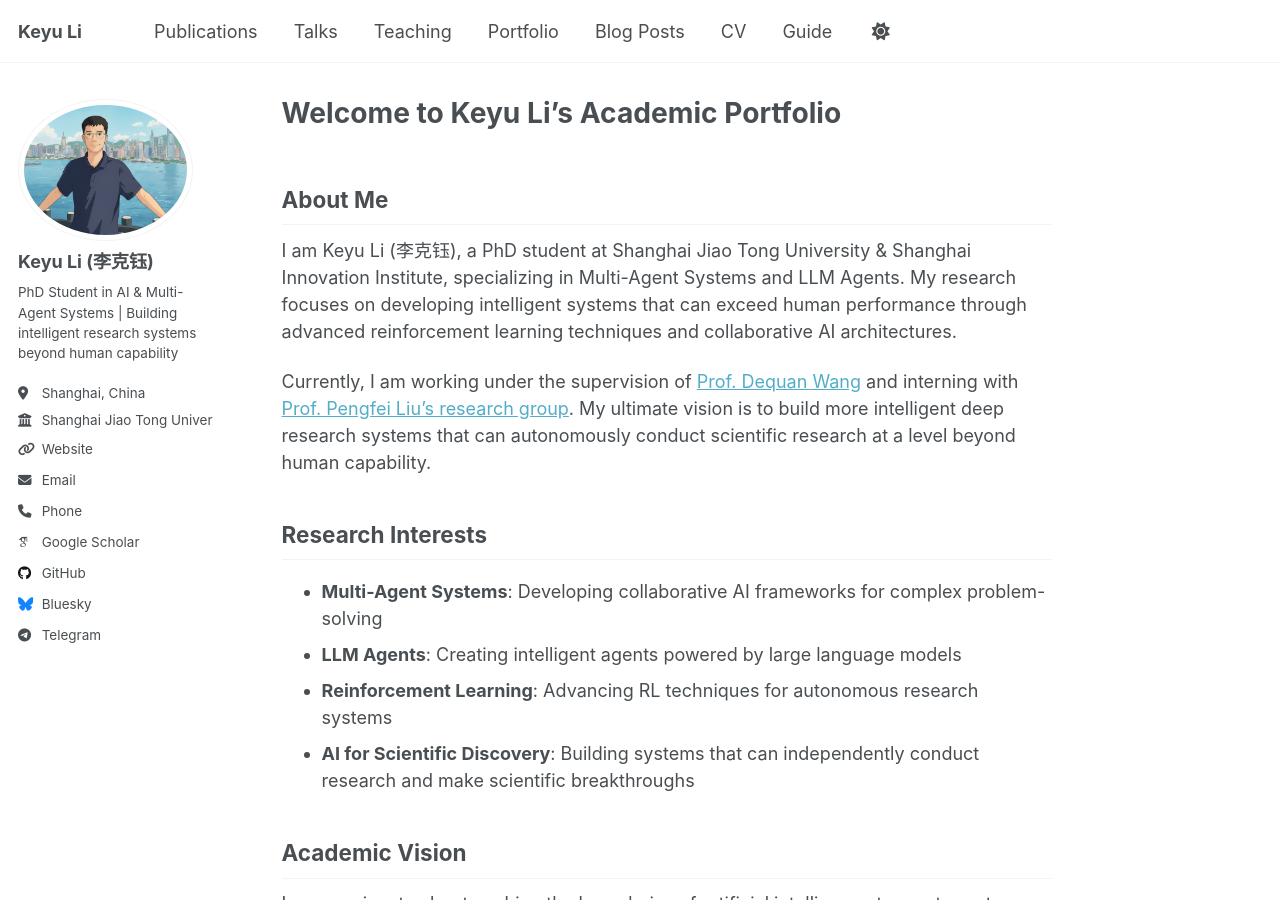
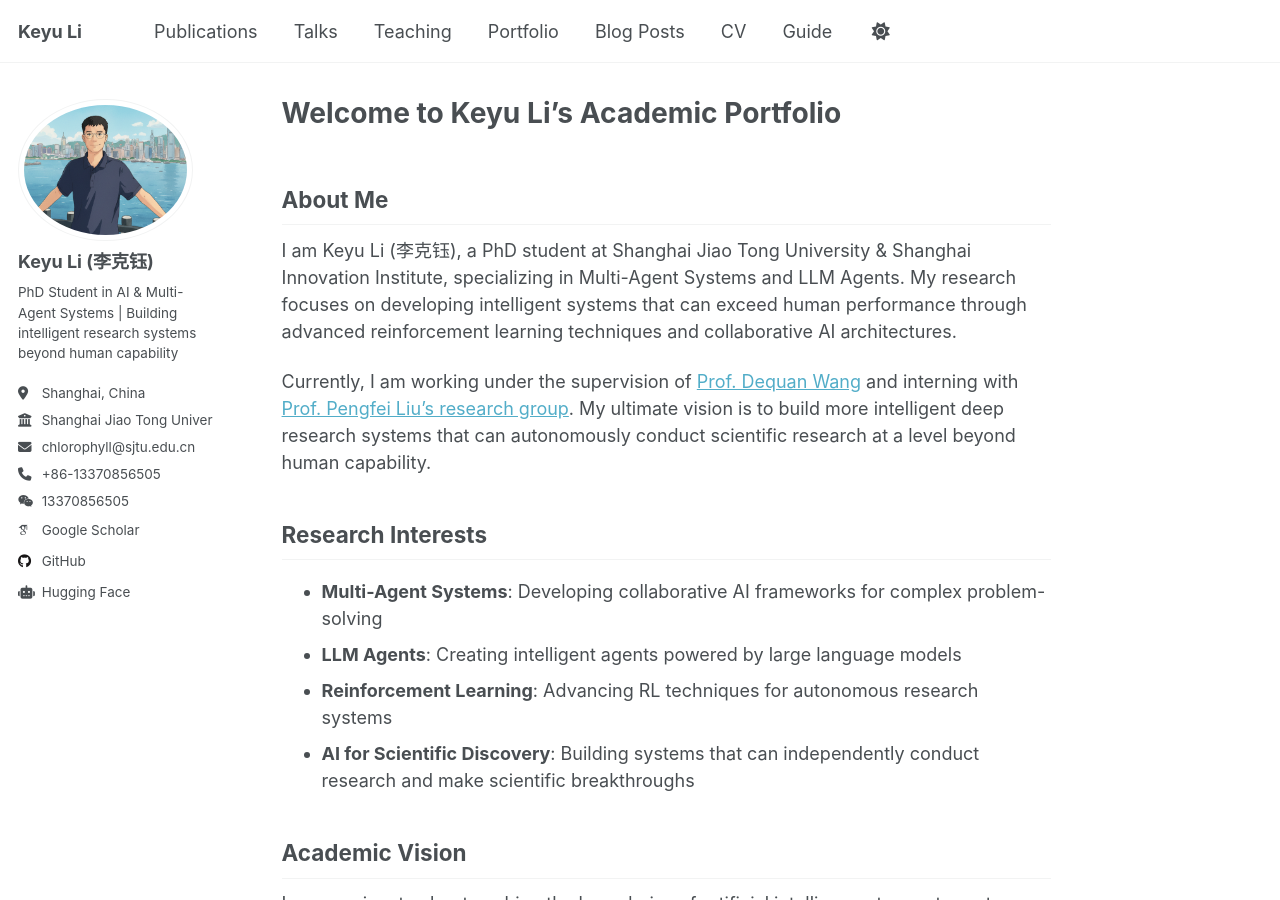
Before and after one commit to weizhihao1/weizhihao1.github.io, a Jekyll site: the page built from _pages/about.md, in a window 1280 px wide and 900 px high. Built offline with Jekyll 4.4.1, drawn with Linux system fonts in a browser that asks for light colours; some web fonts are replaced; a script that is not in the unit is left out.

Commit message:
update wechat

```diff
--- a/_config.yml
+++ b/_config.yml
@@ -29,7 +29,7 @@ author:
   bio              : "PhD Student in AI & Multi-Agent Systems | Building intelligent research systems beyond human capability"
   location         : "Shanghai, China"
   employer         : "Shanghai Jiao Tong University"
-  uri              : "wechat: 13370856505" # 使用您的手机号
+  uri              : # "wechat: 13370856505" # 使用您的手机号
   email            : "chlorophyll@sjtu.edu.cn"
   phone            : "+86-13370856505"  # 添加您的手机号
 
@@ -55,7 +55,7 @@ author:
 
   # Social media
   artstation       : # Username
-  bluesky          : "bsky.app" # Replace this with you Bluesky username
+  bluesky          : # "bsky.app" # Replace this with you Bluesky username
   facebook         : # Username
   flickr           : # Username
   foursquare       : # Username
@@ -70,7 +70,7 @@ author:
   pinterest        : # Username
   soundcloud       : # Username
   steam            : # Username
-  telegram         : "your-wechat-id" # 可以用来显示微信号
+  telegram         : # "your-wechat-id" # 可以用来显示微信号
   tumblr           : # Username
   twitter          : # Username for X / Twitter
   vine             : # Username
@@ -79,6 +79,8 @@ author:
   xing             : # Username
   youtube          : # Username
   zhihu            : # Username
+  huggingface      : "weizhihao1" # HuggingFace username
+  wechat           : "13370856505" # WeChat ID
 
 # Publication Category - The following the list of publication categories and their headings
 publication_category:
--- a/_includes/author-profile.html
+++ b/_includes/author-profile.html
@@ -34,10 +34,13 @@
         <li><a href="{{ author.uri }}"><i class="fas fa-fw fa-link icon-pad-right" aria-hidden="true"></i>{{ site.data.ui-text[site.locale].website_label | default: "Website" }}</a></li>
       {% endif %}
       {% if author.email %}
-        <li><a href="mailto:{{ author.email }}"><i class="fas fa-fw fa-envelope icon-pad-right" aria-hidden="true"></i>{{ site.data.ui-text[site.locale].email_label | default: "Email" }}</a></li>
+        <li class="author__desktop"><i class="fas fa-fw fa-envelope icon-pad-right" aria-hidden="true"></i>{{ author.email }}</li>
       {% endif %}
       {% if author.phone %}
-        <li><a href="tel:{{ author.phone }}"><i class="fas fa-fw fa-phone icon-pad-right" aria-hidden="true"></i>{{ site.data.ui-text[site.locale].phone_label | default: "Phone" }}</a></li>
+        <li class="author__desktop"><i class="fas fa-fw fa-phone icon-pad-right" aria-hidden="true"></i>{{ author.phone }}</li>
+      {% endif %}
+      {% if author.wechat %}
+        <li class="author__desktop"><i class="fab fa-fw fa-weixin icon-pad-right" aria-hidden="true"></i>{{ author.wechat }}</li>
       {% endif %}
 
       <!-- Font Awesome and Academicons icons / Academic websites -->
@@ -96,9 +99,6 @@
       {% if author.artstation %}
         <li><a href="https://www.artstation.com/{{ author.artstation }}"><i class="fab fa-fw fa-artstation icon-pad-right" aria-hidden="true"></i>Artstation</a></li>
       {% endif %}
-      {% if author.bluesky %}
-        <li><a href="https://bsky.app/profile/{{ author.bluesky }}"><i class="fab fa-fw fa-bluesky icon-pad-right" aria-hidden="true"></i>Bluesky</a></li>
-      {% endif %}
       {% if author.facebook %}
         <li><a href="https://www.facebook.com/{{ author.facebook }}"><i class="fab fa-fw fa-facebook-f icon-pad-right" aria-hidden="true"></i>Facebook</a></li>
       {% endif %}
@@ -141,9 +141,6 @@
       {% if author.steam %}
         <li><a href="https://steamcommunity.com/id/{{ author.steam }}"><i class="fab fa-fw fa-steam icon-pad-right" aria-hidden="true"></i>Steam</a></li>
       {% endif %}
-      {% if author.telegram %}
-        <li><a href="{{ author.telegram }}"><i class="fab fa-fw fa-telegram icon-pad-right" aria-hidden="true"></i>Telegram</a></li>
-      {% endif %}
       {% if author.tumblr %}
         <li><a href="https://{{ author.tumblr }}.tumblr.com"><i class="fab fa-fw fa-tumblr icon-pad-right" aria-hidden="true"></i>Tumblr</a></li>
       {% endif %}
@@ -168,6 +165,9 @@
       {% if author.zhihu %}
       <li><a href="https://www.zhihu.com/people/{{ author.zhihu }}"><i class="fab fa-fw fa-zhihu icon-pad-right" aria-hidden="true"></i>Zhihu</a></li>
       {% endif %}
+      {% if author.huggingface %}
+        <li><a href="https://huggingface.co/{{ author.huggingface }}"><i class="fas fa-fw fa-robot icon-pad-right" aria-hidden="true"></i>Hugging Face</a></li>
+      {% endif %}
     </ul>
   </div>
 </div>
```
